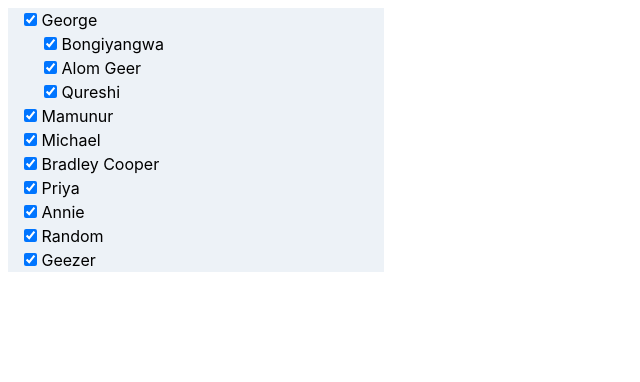
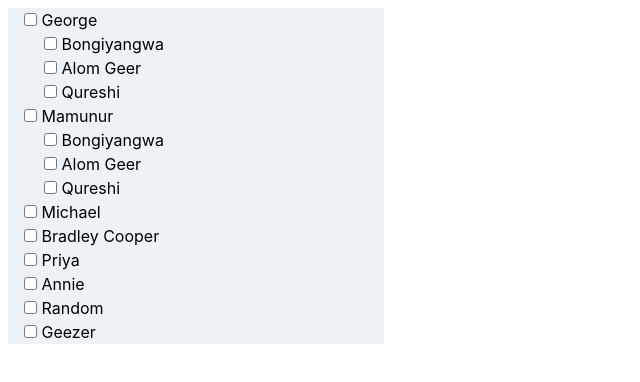
Before and after one commit to Adilmrqureshi/Tree-Accessibility, a React (Create React App) app in the folder filterComponent/tree-component/: page / in a window 1280 px wide. Shown: the top 382 px of the page, without its empty margins (0-640 px from the left). Built offline with nearby package versions, Linux system fonts and the light colour scheme.

Commit message:
Fixed all bugs and added comments

```diff
--- a/filterComponent/tree-component/src/App.js
+++ b/filterComponent/tree-component/src/App.js
@@ -1,7 +1,8 @@
 import React from "react";
 import "./App.css";
 import Root from "./root";
-import Branch from "./branch";
+
+//App.js implements
 
 function App() {
   return (
--- a/filterComponent/tree-component/src/branch.js
+++ b/filterComponent/tree-component/src/branch.js
@@ -1,5 +1,7 @@
 import React, { useState } from "react";
 import Node from "./node";
+
+//Not in use for now
 
 const Branch = (props) => {
   return (
--- a/filterComponent/tree-component/src/index.js
+++ b/filterComponent/tree-component/src/index.js
@@ -4,6 +4,8 @@
 import App from "./App";
 import * as serviceWorker from "./serviceWorker";
 import "./tailwind.output.css";
+
+//index of page, tailwindCss imported for use
 
 ReactDOM.render(
   <React.StrictMode>
--- a/filterComponent/tree-component/src/node.js
+++ b/filterComponent/tree-component/src/node.js
@@ -1,6 +1,6 @@
 import React from "react";
 import { Checkbox } from "antd";
-
+//Here the Nodes are created using Antd Checkbox components which have keyboard accessibility features
 const Node = (props) => {
   return (
     <Checkbox
--- a/filterComponent/tree-component/src/root.js
+++ b/filterComponent/tree-component/src/root.js
@@ -1,8 +1,8 @@
 import React, { useState } from "react";
 import Node from "./node";
-
 const Root = () => {
-  const [data, setData] = useState([
+  //useState filled with practice Data, includes Children
+  const [data] = useState([
     {
       title: "George",
       key: "0",
@@ -12,7 +12,15 @@
         { title: "Qureshi", key: "0-2" },
       ],
     },
-    { title: "Mamunur", key: "1" },
+    {
+      title: "Mamunur",
+      key: "1",
+      children: [
+        { title: "Bongiyangwa", key: "1-0" },
+        { title: "Alom Geer", key: "1-1" },
+        { title: "Qureshi", key: "1-2" },
+      ],
+    },
     { title: "Michael", key: "2" },
     { title: "Bradley Cooper", key: "3" },
     { title: "Priya", key: "4" },
@@ -22,20 +30,27 @@
   ]);
   const [checked, setChecked] = useState([]);
 
+  //OnChangeHandler is adding and removing items from the 'checked' Array
   const onChangeHandler = (event, index) => {
     const checkedClone = [...checked];
-    console.log(index);
     let shouldUpdate = null;
     shouldUpdate = checked.findIndex((item) => item === index);
-    if (event.target.checked && shouldUpdate >= 0) {
+    console.log(shouldUpdate);
+    console.log(event.target.checked);
+    if (event.target.checked) {
+      checkedClone.push(index);
+      console.log(checkedClone);
+    } else {
       checkedClone.splice(shouldUpdate, 1);
-    } else {
-      checkedClone.push(index);
+      console.log(checkedClone);
     }
     setChecked(checkedClone);
   };
 
   return (
+    //Main return method for root
+    //method checks dataItem for if they have children and if they do then map through the children and render them.
+    //tailwind also used to create max width, padding and margin
     <div className="max-w-sm m-1 p-1">
       {data.map((dataItem) => {
         let family = null;
@@ -44,9 +59,10 @@
             const keyArray = item.key;
             const arrayLength = keyArray.length;
             return (
+              //Node component used to render children
               <Node
                 onChange={(event) => onChangeHandler(event, keyArray)}
-                checked={checked.findIndex((check) => check === item.key) < 0}
+                checked={checked.find((check) => check === item.key)}
                 title={item.title}
                 nodeKey={keyArray[arrayLength]}
                 key={item.key}
@@ -55,6 +71,8 @@
           });
         }
         return (
+          //Here, parent components are rendered using Node component
+          // TailwindCSS used to implement flex and rrange nodes vertically
           <div
             key={dataItem.key}
             className="flex flex-col justify-start items-start bg-gray-200"
@@ -63,8 +81,9 @@
               onChange={(event) => onChangeHandler(event, dataItem.key)}
               nodeKey={dataItem.key}
               title={dataItem.title}
-              checked={checked.findIndex((check) => check === dataItem.key) < 0}
+              checked={checked.find((check) => check === dataItem.key)}
             />
+            {/* TailwindCSS used here to indent children nodes */}
             <div className="flex flex-col justify-start items-start px-5">
               {family}
             </div>
```
